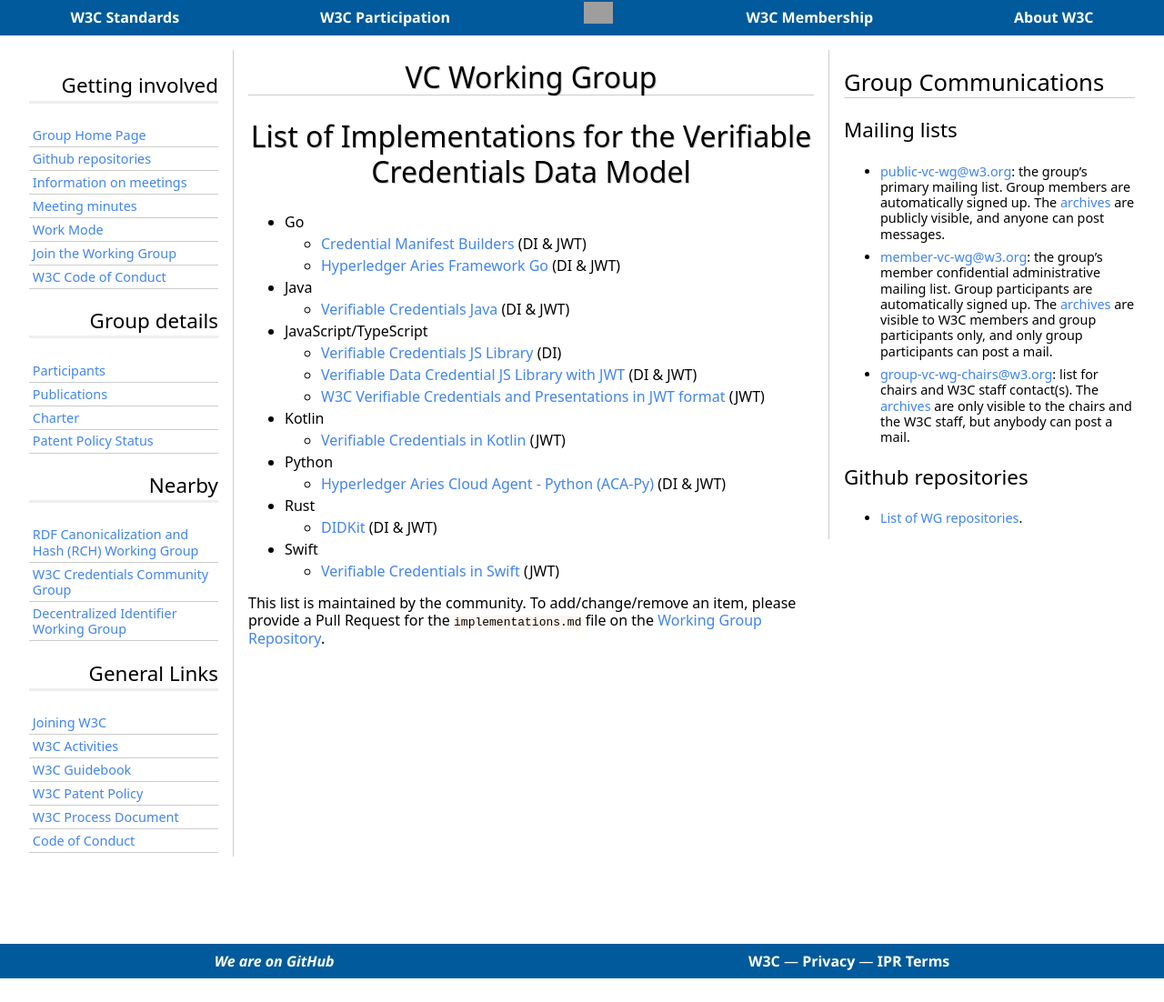
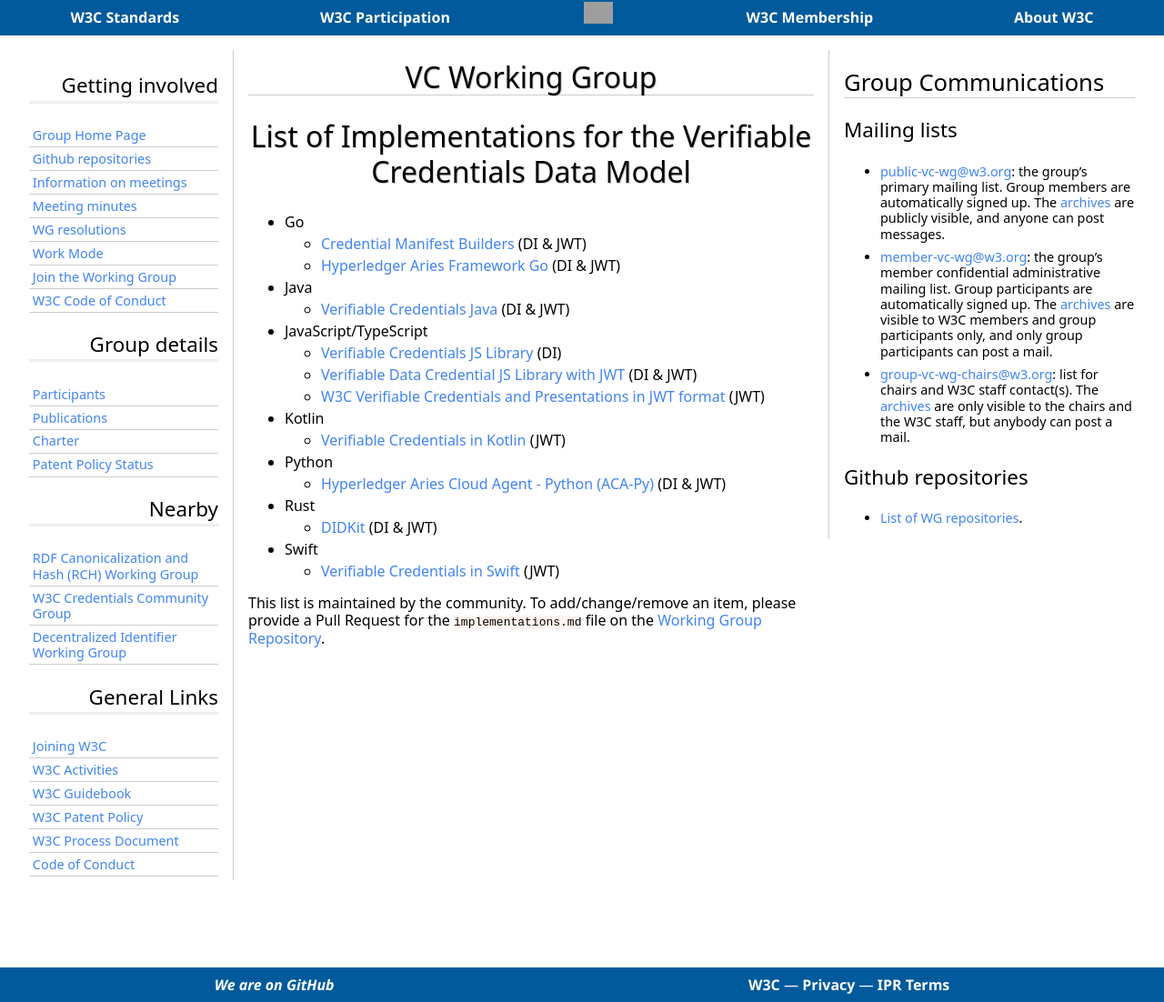
Before and after one commit to w3c/verifiable-credentials, a Jekyll site: the page built from implementations.md, in a window 1280 px wide. Shown: the whole page at 91% size. Built offline with Jekyll 4.4.1, drawn with Linux system fonts in a browser that asks for light colours; some web fonts are replaced; before the commit the page ends 1076 px from its top, so only the background shows below that; grey boxes are pictures that could not be loaded.

Commit message:
Reference to resolutions

```diff
--- a/_includes/nav.html
+++ b/_includes/nav.html
@@ -5,6 +5,7 @@
         <li><a href="https://www.w3.org/PM/Groups/repositories.html?gid=98922">Github repositories</a></li>
 	    <li><a href="https://www.w3.org/2017/vc/WG/Meetings/">Information on meetings</a></li>
 	    <li><a href="https://www.w3.org/2017/vc/WG/Meetings/Minutes/">Meeting minutes</a></li>
+        <li><a href="https://www.w3.org/2017/vc/WG/Meetings/Minutes/resolutions">WG resolutions</a></li>
         <li><a href="https://www.w3.org/2017/vc/WG/WorkMode/">Work Mode</a></li>
         <li><a href="https://www.w3.org/2004/01/pp-impl/98922/join">Join the Working Group</a></li>
 	    <li><a href="https://www.w3.org/Consortium/cepc/">W3C Code of Conduct</a></li>
```
